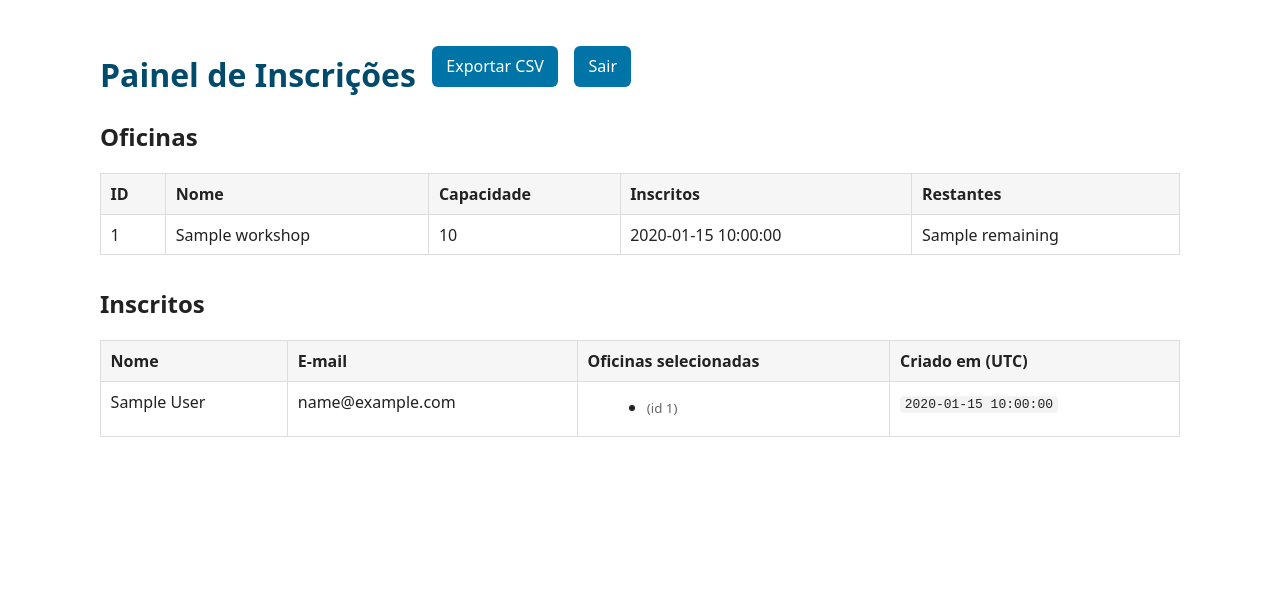
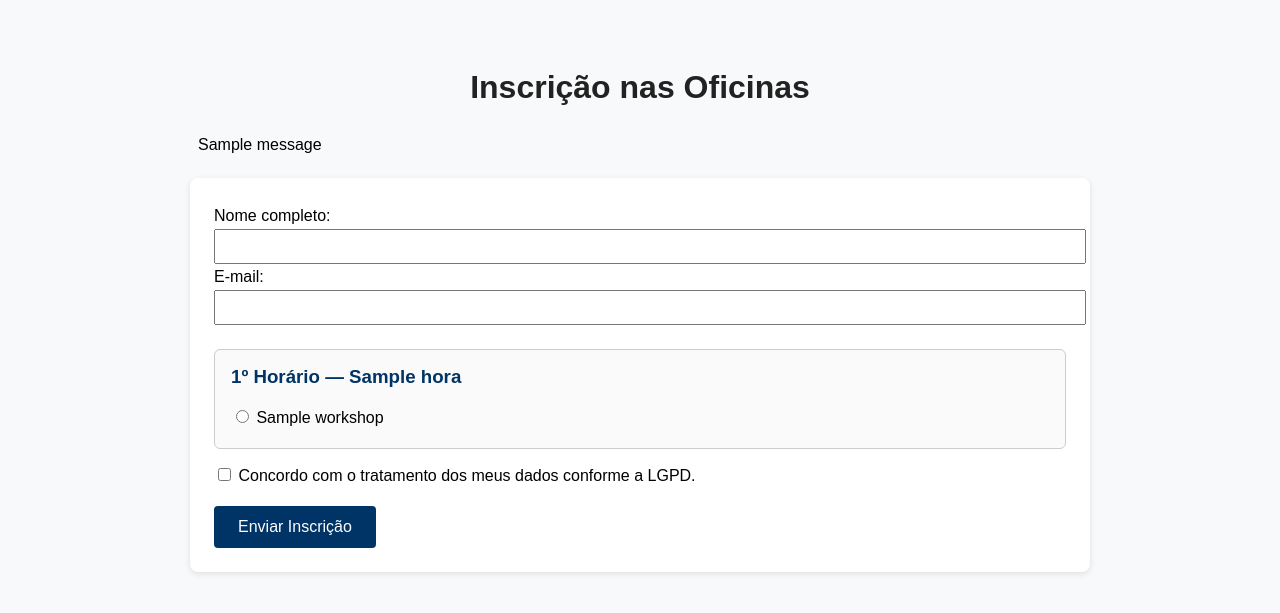
Before and after one commit to comercial-ediomare/oficinas-salgueiro, a Flask app: template templates/admin.html in a window 1280 px wide. Shown: the top 613 px of the page. Run offline with Flask 3, Linux system fonts and the light colour scheme; data comes from the database, SQL or seed files in the repository; the template is opened without the code that fills it: most values are stand-ins (such as "Sample title", 1, 10 or a date in 2020); one stand-in notice (Sample message) is shown; data that the repository does not hold is empty.

Commit message:
Update admin.html

```diff
--- a/templates/admin.html
+++ b/templates/admin.html
@@ -1,83 +1,139 @@
-<!doctype html>
+<!DOCTYPE html>
 <html lang="pt-BR">
 <head>
-  <meta charset="utf-8">
-  <title>Painel de Inscrições</title>
-  <meta name="viewport" content="width=device-width, initial-scale=1">
+  <meta charset="UTF-8" />
+  <meta name="viewport" content="width=device-width, initial-scale=1.0" />
+  <title>Inscrição nas Oficinas</title>
   <style>
-    body { font-family: system-ui, -apple-system, Segoe UI, Roboto, Arial; max-width: 1080px; margin: 2rem auto; padding: 0 1rem; color:#222; }
-    h1 { color:#004b6b; margin-bottom:.25rem; }
-    .top { display:flex; gap:1rem; align-items:center; flex-wrap:wrap; margin-bottom:1rem; }
-    a.btn { display:inline-block; background:#0074a6; color:#fff; text-decoration:none; padding:.6rem .9rem; border-radius:6px; }
-    a.btn:hover { background:#005c83; }
-    table { width:100%; border-collapse:collapse; margin:1rem 0 2rem; }
-    th, td { border:1px solid #ddd; padding:.55rem .6rem; vertical-align:top; }
-    th { background:#f6f6f6; text-align:left; }
-    small.muted { color:#666; }
-    ul { margin:.3rem 0 .6rem 1.2rem; }
-    code { background:#f3f3f3; padding:.05rem .3rem; border-radius:4px; }
+    body {
+      font-family: Arial, sans-serif;
+      max-width: 900px;
+      margin: 2rem auto;
+      padding: 1rem;
+      background: #f8f9fa;
+    }
+    h1 {
+      color: #222;
+      text-align: center;
+    }
+    form {
+      background: #fff;
+      padding: 1.5rem;
+      border-radius: 8px;
+      box-shadow: 0 2px 6px rgba(0,0,0,.1);
+    }
+    section {
+      margin-top: 1.5rem;
+      padding: 1rem;
+      border: 1px solid #ccc;
+      border-radius: 6px;
+      background: #fafafa;
+    }
+    section h3 {
+      margin-top: 0;
+      color: #003366;
+    }
+    label {
+      display: block;
+      margin: .3rem 0;
+      cursor: pointer;
+    }
+    small {
+      color: #a00;
+    }
+    .btn {
+      background: #003366;
+      color: #fff;
+      padding: .75rem 1.5rem;
+      border: none;
+      border-radius: 4px;
+      cursor: pointer;
+      font-size: 1rem;
+      margin-top: 1rem;
+    }
+    .btn:hover {
+      background: #00509e;
+    }
+    .msg {
+      margin-bottom: 1rem;
+      padding: .5rem;
+      border-radius: 4px;
+    }
+    .error {
+      background: #f8d7da;
+      color: #721c24;
+    }
+    .message {
+      background: #d4edda;
+      color: #155724;
+    }
   </style>
 </head>
 <body>
-  <div class="top">
-    <h1>Painel de Inscrições</h1>
-    <a class="btn" href="{{ url_for('export_csv') }}">Exportar CSV</a>
-    <a class="btn" href="{{ url_for('logout') }}">Sair</a>
-  </div>
+  <h1>Inscrição nas Oficinas</h1>
 
-  <h2>Oficinas</h2>
-  <table>
-    <thead>
-      <tr>
-        <th>ID</th><th>Nome</th><th>Capacidade</th><th>Inscritos</th><th>Restantes</th>
-      </tr>
-    </thead>
-    <tbody>
-      {% for w in workshops %}
-        <tr>
-          <td>{{ w['id'] }}</td>
-          <td>{{ w['name'] }}</td>
-          <td>{{ w['capacity'] }}</td>
-          <td>{{ w['registered'] }}</td>
-          <td>{{ w['remaining'] }}</td>
-        </tr>
+  {% with messages = get_flashed_messages(with_categories=true) %}
+    {% if messages %}
+      {% for cat, msg in messages %}
+        <div class="msg {{ cat }}">{{ msg }}</div>
       {% endfor %}
-    </tbody>
-  </table>
+    {% endif %}
+  {% endwith %}
 
-  {% macro name_for_id(wid, ws) -%}
-    {%- for w in ws -%}
-      {%- if w['id'] == wid -%}{{ w['name'] }}{%- endif -%}
-    {%- endfor -%}
-  {%- endmacro %}
+  <form method="post" action="{{ url_for('inscrever') }}">
+    <label>Nome completo:
+      <input type="text" name="full_name" required style="width:100%; padding:.5rem; margin-top:.25rem;">
+    </label>
 
-  <h2>Inscritos</h2>
-  <table>
-    <thead>
-      <tr>
-        <th>Nome</th><th>E-mail</th><th>Oficinas selecionadas</th><th>Criado em (UTC)</th>
-      </tr>
-    </thead>
-    <tbody>
-      {% for a in attendees %}
-        <tr>
-          <td>{{ a.full_name }}</td>
-          <td>{{ a.email }}</td>
-          <td>
-            {% if a.selections and a.selections|length > 0 %}
-              <ul>
-                {% for wid in a.selections %}
-                  <li>{{ name_for_id(wid, workshops) }} <small class="muted">(id {{ wid }})</small></li>
-                {% endfor %}
-              </ul>
-            {% else %}
-              <small class="muted">—</small>
+    <label>E-mail:
+      <input type="email" name="email" required style="width:100%; padding:.5rem; margin-top:.25rem;">
+    </label>
+
+    <!-- HORÁRIOS -->
+    {% for slot in slots %}
+      <section>
+        <h3>{{ loop.index }}º Horário — {{ slot.hora }}</h3>
+        {% set bloqueadas = slot.bloqueadas %}
+        {% for w in workshops %}
+          {% set disabled = (w.name in bloqueadas) %}
+          <label>
+            <input type="radio"
+                   name="slot_{{ slot.id }}"
+                   value="{{ w.id }}"
+                   {% if disabled %}disabled{% endif %}
+                   class="oficina-radio"
+                   data-wid="{{ w.id }}">
+            {{ w.name }}
+            {% if disabled %}
+              <small>(indisponível neste horário)</small>
             {% endif %}
-          </td>
-          <td><code>{{ a.created_at }}</code></td>
-        </tr>
-      {% endfor %}
-    </tbody>
-  </table>
+          </label>
+        {% endfor %}
+      </section>
+    {% endfor %}
+
+    <label style="margin-top:1rem;">
+      <input type="checkbox" name="consent" required>
+      Concordo com o tratamento dos meus dados conforme a LGPD.
+    </label>
+
+    <button type="submit" class="btn">Enviar Inscrição</button>
+  </form>
+
+  <script>
+    // Impedir escolher a mesma oficina em horários diferentes
+    const radios = document.querySelectorAll('.oficina-radio');
+    radios.forEach(r => {
+      r.addEventListener('change', () => {
+        const selectedId = r.dataset.wid;
+        // Desmarca qualquer outro com o mesmo value em horários diferentes
+        radios.forEach(other => {
+          if (other !== r && other.dataset.wid === selectedId) {
+            other.checked = false;
+          }
+        });
+      });
+    });
+  </script>
 </body>
 </html>
```
